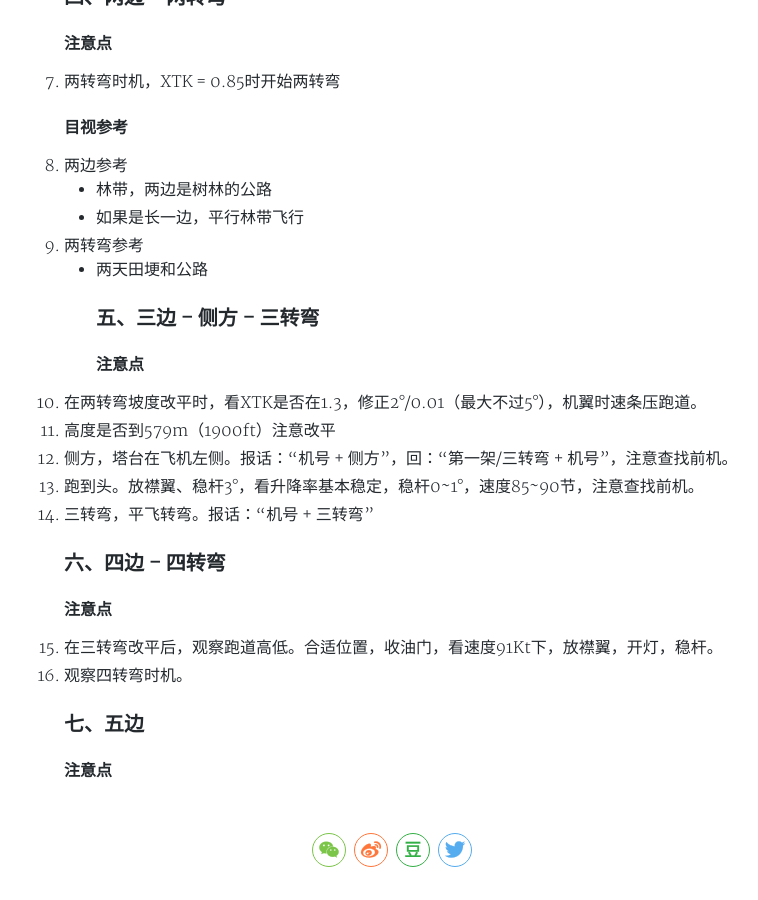
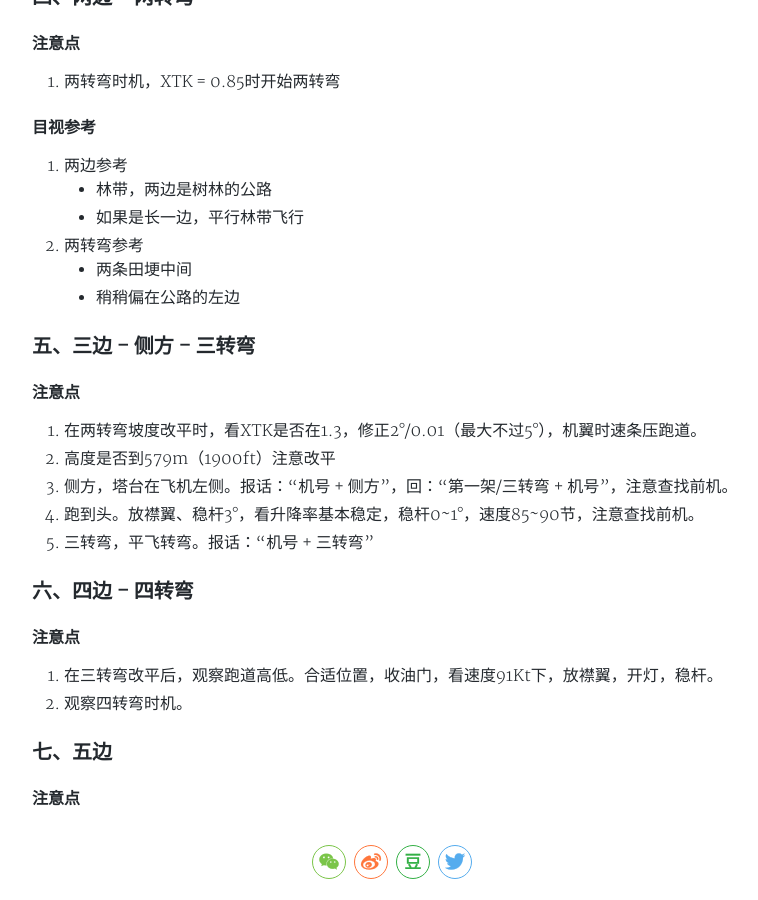
Before and after one commit to mini-milkman/github_blog, a Jekyll site: the page built from _posts/2018-04-20-traffic_pattern_note.md, in a window 1280 px wide and 900 px high, scrolled down 978 px. Shown: the whole window, without its empty margins (248-1006 px from the left). Built offline with Jekyll 4.4.1, drawn with Linux system fonts in a browser that asks for light colours; nearby versions of some CDN libraries; a style sheet for code colours, icons or effects is not loaded.

Commit message:
post 20180420

```diff
--- a/_posts/2018-04-20-traffic_pattern_note.md
+++ b/_posts/2018-04-20-traffic_pattern_note.md
@@ -9,24 +9,31 @@
 ### 一、起飞滑跑
 #### 注意点
 1. 用舵控制飞机骑在中线，视线在舱外，看跑到延长线。
+
 ### 二、离地后 - 真高100m前
 #### 注意点
 1. 离地后稳住俯仰，看舱外调整飞机位置，位置稳定后视线会舱内，注意力循环（坡度、俯仰 高度；坡度、俯仰 航向；坡度、俯仰 速度功率。）
+
 ### 三、真高100m - 一转弯
 #### 注意点
 1. 看MFD航迹是否偏离314径向线，
 2. 观察前机位置，在前机过侧方（二转弯）时，报话 “机号 + 一转弯。”
 3. 高度在上升，如果有大逆风，可能在一边就飞到目标高度。
 4. 一转弯坡度15°
+
 ### 四、两边 - 两转弯
 #### 注意点
 1. 两转弯时机，XTK = 0.85时开始两转弯
+
 #### 目视参考
 1. 两边参考
 - 林带，两边是树林的公路
 - 如果是长一边，平行林带飞行
+
 2. 两转弯参考
-- 两天田埂和公路
+- 两条田埂中间
+- 稍稍偏在公路的左边
+
 ### 五、三边 - 侧方 - 三转弯
 #### 注意点
 1. 在两转弯坡度改平时，看XTK是否在1.3，修正2°/0.01（最大不过5°），机翼时速条压跑道。
@@ -34,9 +41,11 @@
 3. 侧方，塔台在飞机左侧。报话：“机号 + 侧方”，回：“第一架/三转弯 +  机号”，注意查找前机。
 4. 跑到头。放襟翼、稳杆3°，看升降率基本稳定，稳杆0~1°，速度85~90节，注意查找前机。
 5. 三转弯，平飞转弯。报话：“机号 + 三转弯”
+
 ### 六、四边 - 四转弯
 #### 注意点
 1. 在三转弯改平后，观察跑道高低。合适位置，收油门，看速度91Kt下，放襟翼，开灯，稳杆。
 2. 观察四转弯时机。
+
 ### 七、五边
 #### 注意点
```
